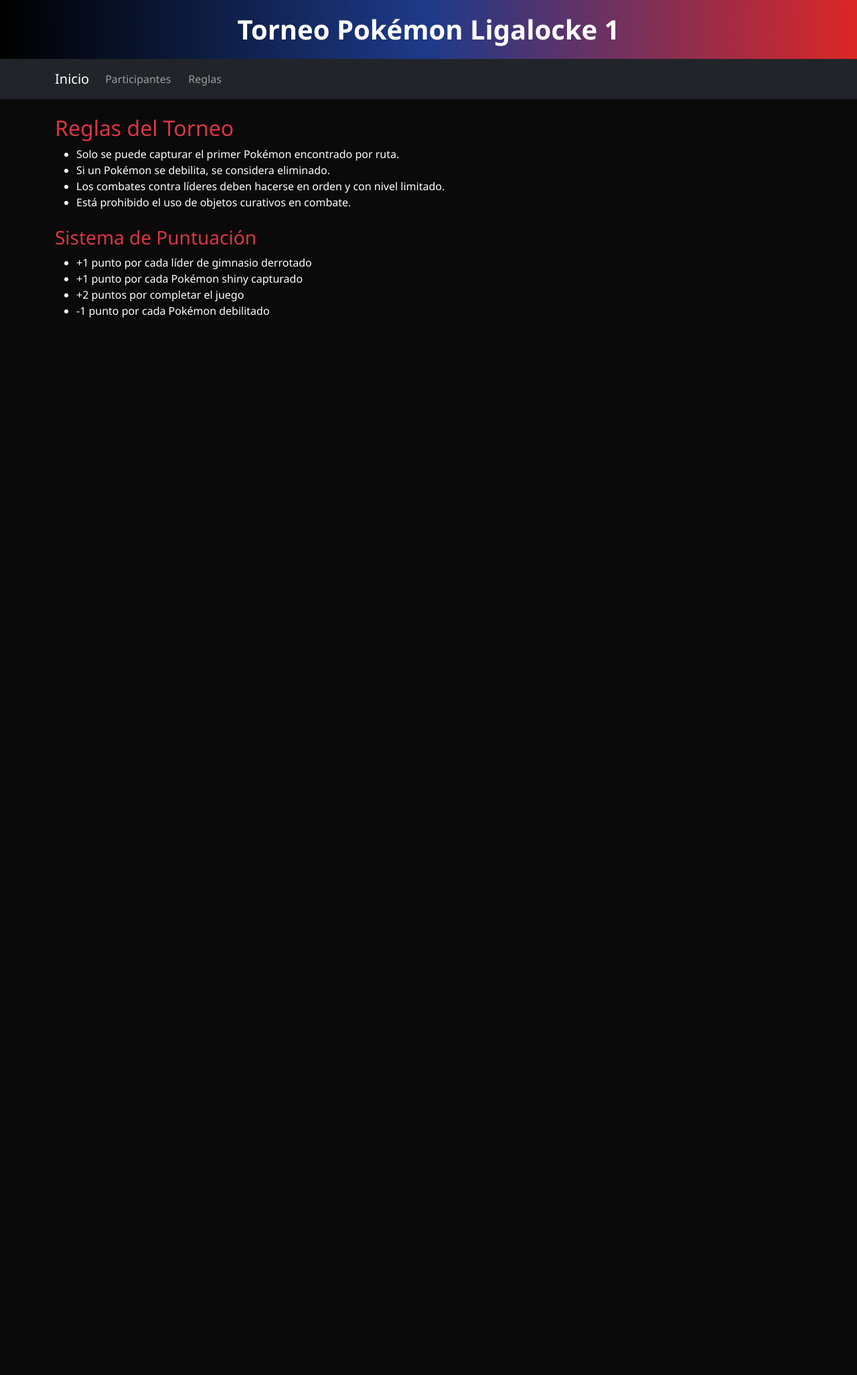
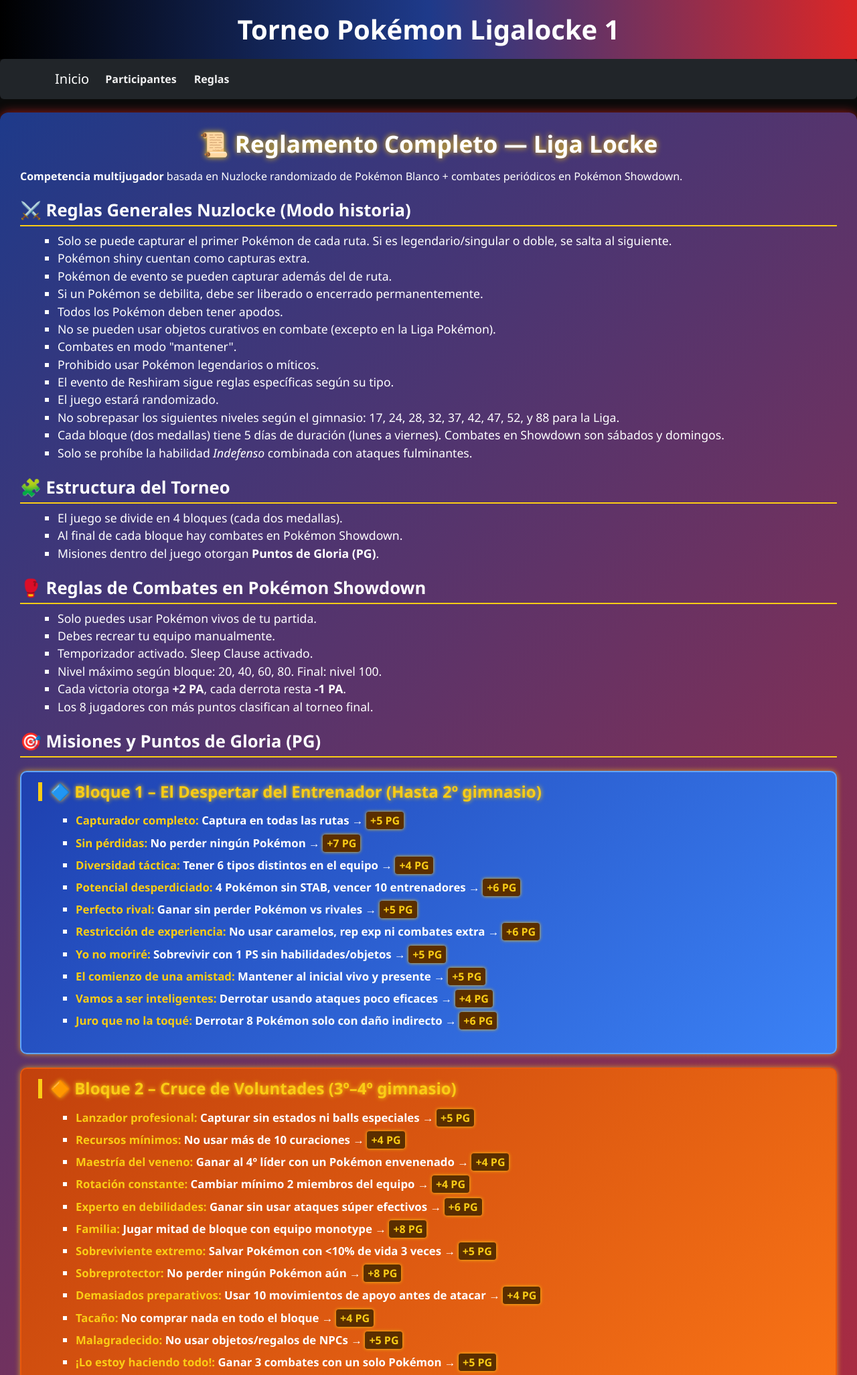
Before and after one commit to ElGarofa/ElGarofa.github.io, a PHP site: page /reglas.html in a window 1280 px wide. Shown: the top 2053 px of the page at 67% size. Before the commit the page ends 474 px from the top, so only its background shows below. Run offline with PHP 8.4, Linux system fonts and the light colour scheme.

Commit message:
actualizacion

```diff
--- a/reglas.html
+++ b/reglas.html
@@ -1,15 +1,10 @@
 <!DOCTYPE html>
 <html lang="es">
 <head>
-  <meta charset="UTF-8">
-  <title>Reglas - Torneo Pokémon Ligalocke 1</title>
-  <link href="https://cdn.jsdelivr.net/npm/bootstrap@5.3.2/dist/css/bootstrap.min.css" rel="stylesheet">
-  <link rel="stylesheet" href="style.css">
-
-  <style>
-    body { background-color: #0a0a0a; color: white; }
-    .header { background: linear-gradient(90deg, #000, #1e3a8a, #dc2626); padding: 20px; text-align: center; }
-  </style>
+  <meta charset="UTF-8" />
+  <title>Reglas - Torneo Pokémon Ligalocke 2</title>
+  <link href="https://cdn.jsdelivr.net/npm/bootstrap@5.3.2/dist/css/bootstrap.min.css" rel="stylesheet" />
+  <link rel="stylesheet" href="style.css" />
 </head>
 <body>
   <div class="header">
@@ -29,26 +24,122 @@
     </div>
   </nav>
 
-  <!-- CONTENIDO -->
-  <div class="container mt-4">
-    <h2 class="text-danger">Reglas del Torneo</h2>
+  <section id="reglamento" class="mb-5">
+    <h2>📜 Reglamento Completo — Liga Locke</h2>
+    <p><strong>Competencia multijugador</strong> basada en Nuzlocke randomizado de Pokémon Blanco + combates periódicos en Pokémon Showdown.</p>
+
+    <h3>⚔️ Reglas Generales Nuzlocke (Modo historia)</h3>
     <ul>
-      <li>Solo se puede capturar el primer Pokémon encontrado por ruta.</li>
-      <li>Si un Pokémon se debilita, se considera eliminado.</li>
-      <li>Los combates contra líderes deben hacerse en orden y con nivel limitado.</li>
-      <li>Está prohibido el uso de objetos curativos en combate.</li>
+      <li>Solo se puede capturar el primer Pokémon de cada ruta. Si es legendario/singular o doble, se salta al siguiente.</li>
+      <li>Pokémon shiny cuentan como capturas extra.</li>
+      <li>Pokémon de evento se pueden capturar además del de ruta.</li>
+      <li>Si un Pokémon se debilita, debe ser liberado o encerrado permanentemente.</li>
+      <li>Todos los Pokémon deben tener apodos.</li>
+      <li>No se pueden usar objetos curativos en combate (excepto en la Liga Pokémon).</li>
+      <li>Combates en modo "mantener".</li>
+      <li>Prohibido usar Pokémon legendarios o míticos.</li>
+      <li>El evento de Reshiram sigue reglas específicas según su tipo.</li>
+      <li>El juego estará randomizado.</li>
+      <li>No sobrepasar los siguientes niveles según el gimnasio: 17, 24, 28, 32, 37, 42, 47, 52, y 88 para la Liga.</li>
+      <li>Cada bloque (dos medallas) tiene 5 días de duración (lunes a viernes). Combates en Showdown son sábados y domingos.</li>
+      <li>Solo se prohíbe la habilidad <em>Indefenso</em> combinada con ataques fulminantes.</li>
     </ul>
 
-    <h3 class="text-danger mt-4">Sistema de Puntuación</h3>
+    <h3>🧩 Estructura del Torneo</h3>
     <ul>
-      <li>+1 punto por cada líder de gimnasio derrotado</li>
-      <li>+1 punto por cada Pokémon shiny capturado</li>
-      <li>+2 puntos por completar el juego</li>
-      <li>-1 punto por cada Pokémon debilitado</li>
+      <li>El juego se divide en 4 bloques (cada dos medallas).</li>
+      <li>Al final de cada bloque hay combates en Pokémon Showdown.</li>
+      <li>Misiones dentro del juego otorgan <strong>Puntos de Gloria (PG)</strong>.</li>
     </ul>
-  </div>
 
-  <script src="https://cdn.jsdelivr.net/npm/bootstrap@5.3.2/dist/js/bootstrap.bundle.min.js"></script>
-  <script src="script.js"></script>
+    <h3>🥊 Reglas de Combates en Pokémon Showdown</h3>
+    <ul>
+      <li>Solo puedes usar Pokémon vivos de tu partida.</li>
+      <li>Debes recrear tu equipo manualmente.</li>
+      <li>Temporizador activado. Sleep Clause activado.</li>
+      <li>Nivel máximo según bloque: 20, 40, 60, 80. Final: nivel 100.</li>
+      <li>Cada victoria otorga <strong>+2 PA</strong>, cada derrota resta <strong>-1 PA</strong>.</li>
+      <li>Los 8 jugadores con más puntos clasifican al torneo final.</li>
+    </ul>
+
+    <h3>🎯 Misiones y Puntos de Gloria (PG)</h3>
+
+    <div class="bloque bloque-1">
+      <h4>🔷 Bloque 1 – El Despertar del Entrenador (Hasta 2º gimnasio)</h4>
+      <ul>
+        <li><strong>Capturador completo:</strong> Captura en todas las rutas → <span class="pg">+5 PG</span></li>
+        <li><strong>Sin pérdidas:</strong> No perder ningún Pokémon → <span class="pg">+7 PG</span></li>
+        <li><strong>Diversidad táctica:</strong> Tener 6 tipos distintos en el equipo → <span class="pg">+4 PG</span></li>
+        <li><strong>Potencial desperdiciado:</strong> 4 Pokémon sin STAB, vencer 10 entrenadores → <span class="pg">+6 PG</span></li>
+        <li><strong>Perfecto rival:</strong> Ganar sin perder Pokémon vs rivales → <span class="pg">+5 PG</span></li>
+        <li><strong>Restricción de experiencia:</strong> No usar caramelos, rep exp ni combates extra → <span class="pg">+6 PG</span></li>
+        <li><strong>Yo no moriré:</strong> Sobrevivir con 1 PS sin habilidades/objetos → <span class="pg">+5 PG</span></li>
+        <li><strong>El comienzo de una amistad:</strong> Mantener al inicial vivo y presente → <span class="pg">+5 PG</span></li>
+        <li><strong>Vamos a ser inteligentes:</strong> Derrotar usando ataques poco eficaces → <span class="pg">+4 PG</span></li>
+        <li><strong>Juro que no la toqué:</strong> Derrotar 8 Pokémon solo con daño indirecto → <span class="pg">+6 PG</span></li>
+      </ul>
+    </div>
+
+    <div class="bloque bloque-2">
+      <h4>🔶 Bloque 2 – Cruce de Voluntades (3º–4º gimnasio)</h4>
+      <ul>
+        <li><strong>Lanzador profesional:</strong> Capturar sin estados ni balls especiales → <span class="pg">+5 PG</span></li>
+        <li><strong>Recursos mínimos:</strong> No usar más de 10 curaciones → <span class="pg">+4 PG</span></li>
+        <li><strong>Maestría del veneno:</strong> Ganar al 4º líder con un Pokémon envenenado → <span class="pg">+4 PG</span></li>
+        <li><strong>Rotación constante:</strong> Cambiar mínimo 2 miembros del equipo → <span class="pg">+4 PG</span></li>
+        <li><strong>Experto en debilidades:</strong> Ganar sin usar ataques súper efectivos → <span class="pg">+6 PG</span></li>
+        <li><strong>Familia:</strong> Jugar mitad de bloque con equipo monotype → <span class="pg">+8 PG</span></li>
+        <li><strong>Sobreviviente extremo:</strong> Salvar Pokémon con &lt;10% de vida 3 veces → <span class="pg">+5 PG</span></li>
+        <li><strong>Sobreprotector:</strong> No perder ningún Pokémon aún → <span class="pg">+8 PG</span></li>
+        <li><strong>Demasiados preparativos:</strong> Usar 10 movimientos de apoyo antes de atacar → <span class="pg">+4 PG</span></li>
+        <li><strong>Tacaño:</strong> No comprar nada en todo el bloque → <span class="pg">+4 PG</span></li>
+        <li><strong>Malagradecido:</strong> No usar objetos/regalos de NPCs → <span class="pg">+5 PG</span></li>
+        <li><strong>¡Lo estoy haciendo todo!:</strong> Ganar 3 combates con un solo Pokémon → <span class="pg">+5 PG</span></li>
+      </ul>
+    </div>
+
+    <div class="bloque bloque-3">
+      <h4>🔵 Bloque 3 – Los Ecos del Desierto (5º–6º gimnasio)</h4>
+      <ul>
+        <li><strong>Sin ayuda externa:</strong> No usar MTs nuevas, objetos ni intercambios → <span class="pg">+6 PG</span></li>
+        <li><strong>Doble tipo maestro:</strong> Tener 3 Pokémon con tipos únicos → <span class="pg">+5 PG</span></li>
+        <li><strong>Cazador de raros:</strong> Capturar 3 Pokémon de tipos poco comunes → <span class="pg">+5 PG</span></li>
+        <li><strong>Restricción de PS:</strong> Entrar al gimnasio con todos por debajo del 75% y ganar → <span class="pg">+8 PG</span></li>
+        <li><strong>Desventaja constante:</strong> Ganar 5 combates con desventaja → <span class="pg">+6 PG</span></li>
+        <li><strong>Mente fría:</strong> No sufrir estados alterados en todo el bloque → <span class="pg">+5 PG</span></li>
+        <li><strong>¿Cuántos hombres…?:</strong> Tener 6 Pokémon masculinos medio bloque → <span class="pg">+6 PG</span></li>
+        <li><strong>¡Demasiado afecto femenino!:</strong> Tener 6 Pokémon femeninos medio bloque → <span class="pg">+6 PG</span></li>
+        <li><strong>Mentira o final feliz:</strong> No perder Pokémon en este bloque → <span class="pg">+12 PG</span></li>
+        <li><strong>Bidoof MVP:</strong> Usar Bidoof o equivalente medio bloque → <span class="pg">+6 PG</span></li>
+        <li><strong>Amante de la adrenalina:</strong> Tener 3 Pokémon con debilidad x4 y vencer 10 entrenadores → <span class="pg">+5 PG</span></li>
+      </ul>
+    </div>
+
+    <div class="bloque bloque-4">
+      <h4>🔺 Bloque 4 – Camino a la Cima (7º–8º gimnasio + Liga Pokémon)</h4>
+      <ul>
+        <li><strong>¿Hay alguien allí?:</strong> No tener encuentros salvajes hasta la 7ma medalla → <span class="pg">+8 PG</span></li>
+        <li><strong>Entrenador endurecido:</strong> Completar bloque sin perder más de 2 Pokémon → <span class="pg">+10 PG</span></li>
+        <li><strong>Cazador de shiny:</strong> Capturar al menos 1 shiny → <span class="pg">+5 PG</span></li>
+        <li><strong>Política de leveo:</strong> No pasar del nivel máximo indicado → <span class="pg">+5 PG</span></li>
+        <li><strong>Último aliento:</strong> Derrotar a la Elite 4 con 1 Pokémon vivo → <span class="pg">+12 PG</span></li>
+        <li><strong>Experiencia alternativa:</strong> Usar caramelos y rep exp → <span class="pg">+6 PG</span></li>
+        <li><strong>Comandante final:</strong> No usar Pokémon débiles → <span class="pg">+8 PG</span></li>
+      </ul>
+    </div>
+
+    <div class="tienda-pg">
+      <h4>🛒 Tienda de Puntos de Gloria</h4>
+      <ul>
+        <li><strong>3 PG:</strong> Comprar 1 MT → <em>Modifica tu equipo con una técnica extra.</em></li>
+        <li><strong>10 PG:</strong> Cambiar nombre a 1 Pokémon → <em>Personaliza tus apodos.</em></li>
+        <li><strong>20 PG:</strong> Volver a intentar misión fallida → <em>Segunda oportunidad para ganar PG.</em></li>
+        <li><strong>50 PG:</strong> Curar todo el equipo → <em>Salva tu progreso en combates Showdown.</em></li>
+        <li><strong>75 PG:</strong> Recuperar un Pokémon liberado → <em>Reincorpora un miembro.</em></li>
+      </ul>
+    </div>
+  </section>
+
+  <script src="toggleTheme.js"></script>
 </body>
 </html>
--- a/style.css
+++ b/style.css
@@ -12,6 +12,8 @@
   color: #111;
 }
 
+/* HEADER */
+
 .header {
   background: linear-gradient(90deg, #000, #1e3a8a, #dc2626);
   padding: 20px;
@@ -24,18 +26,28 @@
   margin: 0;
 }
 
+/* NAVBAR */
+
 .navbar {
   margin-bottom: 20px;
   padding: 10px 20px;
+  background-color: #111; /* fondo navbar oscuro */
+  border-radius: 6px;
 }
 
 .navbar .nav-link {
   margin-right: 10px;
+  color: #f0f0f0;
+  font-weight: 600;
+  transition: color 0.3s ease;
 }
 
 .navbar .nav-link:hover {
   text-decoration: underline;
+  color: #facc15; /* amarillo dorado */
 }
+
+/* Toggle tema */
 
 .toggle-theme {
   cursor: pointer;
@@ -54,6 +66,8 @@
 .toggle-theme:hover {
   color: #facc15; /* amarillo dorado al pasar el mouse */
 }
+
+/* PARTICIPANT CARD (ejemplo de uso) */
 
 .participant-card {
   background-color: #1e1e1e;
@@ -82,6 +96,8 @@
   object-fit: cover;
   border: 2px solid #444;
 }
+
+/* EVENT LOG */
 
 .event-log {
   background: rgba(255, 255, 255, 0.05);
@@ -114,3 +130,171 @@
 button.btn-sm {
   font-size: 0.85rem;
 }
+
+/* -------------------------------------------------- */
+/* NUEVOS ESTILOS PARA EL REGLAMENTO TORNEO LIGA LOCKE */
+/* -------------------------------------------------- */
+
+/* Sección principal del reglamento */
+
+#reglamento {
+  background: linear-gradient(135deg, #1e3a8a, #dc2626);
+  padding: 25px 30px;
+  border-radius: 12px;
+  box-shadow: 0 0 15px rgba(220, 38, 38, 0.7);
+  color: white;
+  margin-bottom: 40px;
+  font-weight: 500;
+}
+
+#reglamento h2 {
+  text-align: center;
+  font-size: 2.2rem;
+  margin-bottom: 1rem;
+  text-shadow: 0 0 8px #facc15;
+  font-weight: 700;
+}
+
+#reglamento h3 {
+  margin-top: 1.5rem;
+  font-size: 1.6rem;
+  border-bottom: 2px solid #facc15;
+  padding-bottom: 6px;
+  font-weight: 700;
+}
+
+/* Estilo para listas generales dentro del reglamento */
+
+#reglamento ul {
+  margin-left: 1.5rem;
+  margin-bottom: 1.3rem;
+  font-size: 1.1rem;
+  line-height: 1.5;
+  list-style-type: square;
+}
+
+/* Puntos de Gloria resaltados */
+
+.pg {
+  font-weight: 700;
+  color: #facc15;
+  background: #5a2e00;
+  padding: 2px 6px;
+  border-radius: 4px;
+  box-shadow: 0 0 5px #facc15;
+  font-size: 1rem;
+}
+
+/* Bloques de misiones */
+
+.bloque {
+  background-color: rgba(0, 0, 0, 0.65);
+  border-radius: 10px;
+  padding: 15px 25px;
+  margin: 20px 0;
+  box-shadow: 0 0 8px rgba(250, 197, 21, 0.7);
+  transition: transform 0.3s ease, box-shadow 0.3s ease;
+}
+
+.bloque:hover {
+  transform: translateY(-5px);
+  box-shadow: 0 0 18px rgba(250, 197, 21, 1);
+}
+
+.bloque h4 {
+  font-size: 1.5rem;
+  margin-bottom: 1rem;
+  color: #facc15;
+  text-shadow: 0 0 6px #facc15;
+  font-weight: 700;
+  border-left: 6px solid #facc15;
+  padding-left: 12px;
+}
+
+/* Colores personalizados por bloque */
+
+.bloque-1 {
+  border: 2px solid #60a5fa; /* azul claro */
+  background: linear-gradient(135deg, #1e40af, #3b82f6);
+}
+
+.bloque-2 {
+  border: 2px solid #ea580c; /* naranja */
+  background: linear-gradient(135deg, #c2410c, #f97316);
+}
+
+.bloque-3 {
+  border: 2px solid #2563eb; /* azul intenso */
+  background: linear-gradient(135deg, #1d4ed8, #3b82f6);
+}
+
+.bloque-4 {
+  border: 2px solid #dc2626; /* rojo fuerte */
+  background: linear-gradient(135deg, #b91c1c, #ef4444);
+}
+
+/* Listas dentro de bloques */
+
+.bloque ul li {
+  margin-bottom: 8px;
+  font-size: 1.05rem;
+  font-weight: 600;
+  color: #fff;
+  transition: color 0.3s ease;
+}
+
+.bloque ul li strong {
+  color: #facc15;
+}
+
+/* Tienda de PG */
+
+.tienda-pg {
+  background-color: rgba(250, 197, 21, 0.15);
+  border: 2px solid #facc15;
+  padding: 20px 25px;
+  border-radius: 10px;
+  box-shadow: 0 0 10px #facc15;
+  margin-top: 30px;
+  font-weight: 600;
+}
+
+.tienda-pg h4 {
+  color: #b45309;
+  font-weight: 800;
+  text-shadow: 0 0 6px #b45309;
+  margin-bottom: 15px;
+}
+
+.tienda-pg ul li {
+  margin-bottom: 10px;
+  font-size: 1.1rem;
+  color: #92400e;
+}
+
+.tienda-pg ul li strong {
+  color: #78350f;
+}
+
+.tienda-pg ul li em {
+  color: #6b450f;
+  font-style: normal;
+  opacity: 0.85;
+}
+
+/* Responsive básico */
+
+@media (max-width: 768px) {
+  #reglamento {
+    padding: 15px 20px;
+  }
+  .bloque {
+    padding: 12px 18px;
+  }
+  .bloque h4 {
+    font-size: 1.3rem;
+  }
+  .tienda-pg {
+    padding: 15px 18px;
+  }
+}
```
Also changed, not shown: countdown.js (added, +22 -0 lines), index.html (+56 -16 lines).
